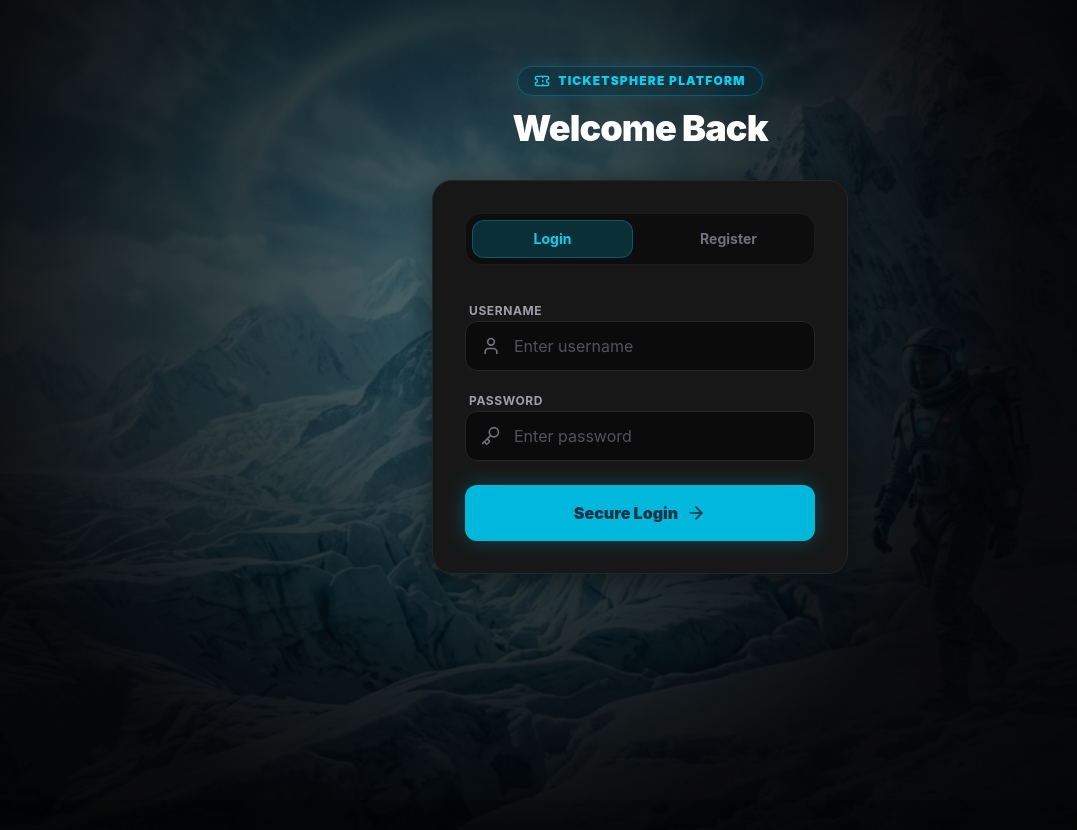
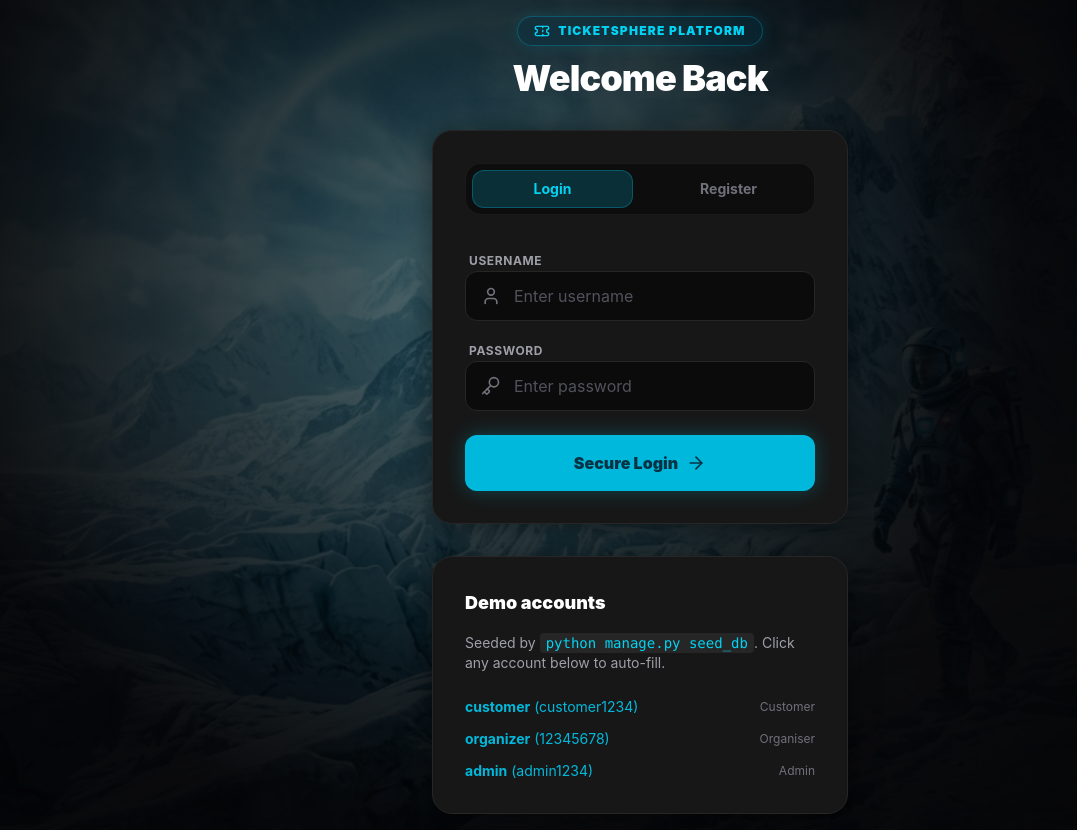
Before and after one commit to AnanyaJain2813/ticket-sphere, a React (Vite) app in the folder frontend/: page / in a window 1280 px wide. Shown: the whole page, without its empty margins (0-1077 px from the left). Before the commit the page ends 800 px from the top, so only its background shows below. Built offline with nearby package versions, Linux system fonts and the light colour scheme; no server answers.

Commit message:
feat: add one-click demo accounts section to login page

```diff
--- a/frontend/src/components/AuthScreen.tsx
+++ b/frontend/src/components/AuthScreen.tsx
@@ -185,6 +185,37 @@ export const AuthScreen: React.FC = () => {
           </button>
         </form>
       </div>
+
+      {/* Demo Accounts Section */}
+      <div className="w-full cinestream-card p-6 sm:p-8 rounded-3xl border border-[#262626] bg-[#121212]/80 space-y-4">
+        <h3 className="text-lg font-black text-white">Demo accounts</h3>
+        <p className="text-sm text-zinc-400">
+          Seeded by <code className="bg-[#262626] px-1.5 py-0.5 rounded text-cyan-400">python manage.py seed_db</code>. Click any account below to auto-fill.
+        </p>
+        <div className="space-y-3 pt-2">
+          <button
+            onClick={() => { setUsername('customer'); setPassword('customer1234'); setMode('login'); }}
+            className="w-full flex items-center justify-between text-left text-sm text-cyan-500 hover:text-cyan-400 hover:underline transition-all"
+          >
+            <span><span className="font-bold">customer</span> (customer1234)</span>
+            <span className="text-zinc-500 text-xs">Customer</span>
+          </button>
+          <button
+            onClick={() => { setUsername('organizer'); setPassword('12345678'); setMode('login'); }}
+            className="w-full flex items-center justify-between text-left text-sm text-cyan-500 hover:text-cyan-400 hover:underline transition-all"
+          >
+            <span><span className="font-bold">organizer</span> (12345678)</span>
+            <span className="text-zinc-500 text-xs">Organiser</span>
+          </button>
+          <button
+            onClick={() => { setUsername('admin'); setPassword('admin1234'); setMode('login'); }}
+            className="w-full flex items-center justify-between text-left text-sm text-cyan-500 hover:text-cyan-400 hover:underline transition-all"
+          >
+            <span><span className="font-bold">admin</span> (admin1234)</span>
+            <span className="text-zinc-500 text-xs">Admin</span>
+          </button>
+        </div>
+      </div>
     </div>
   );
 };
```
